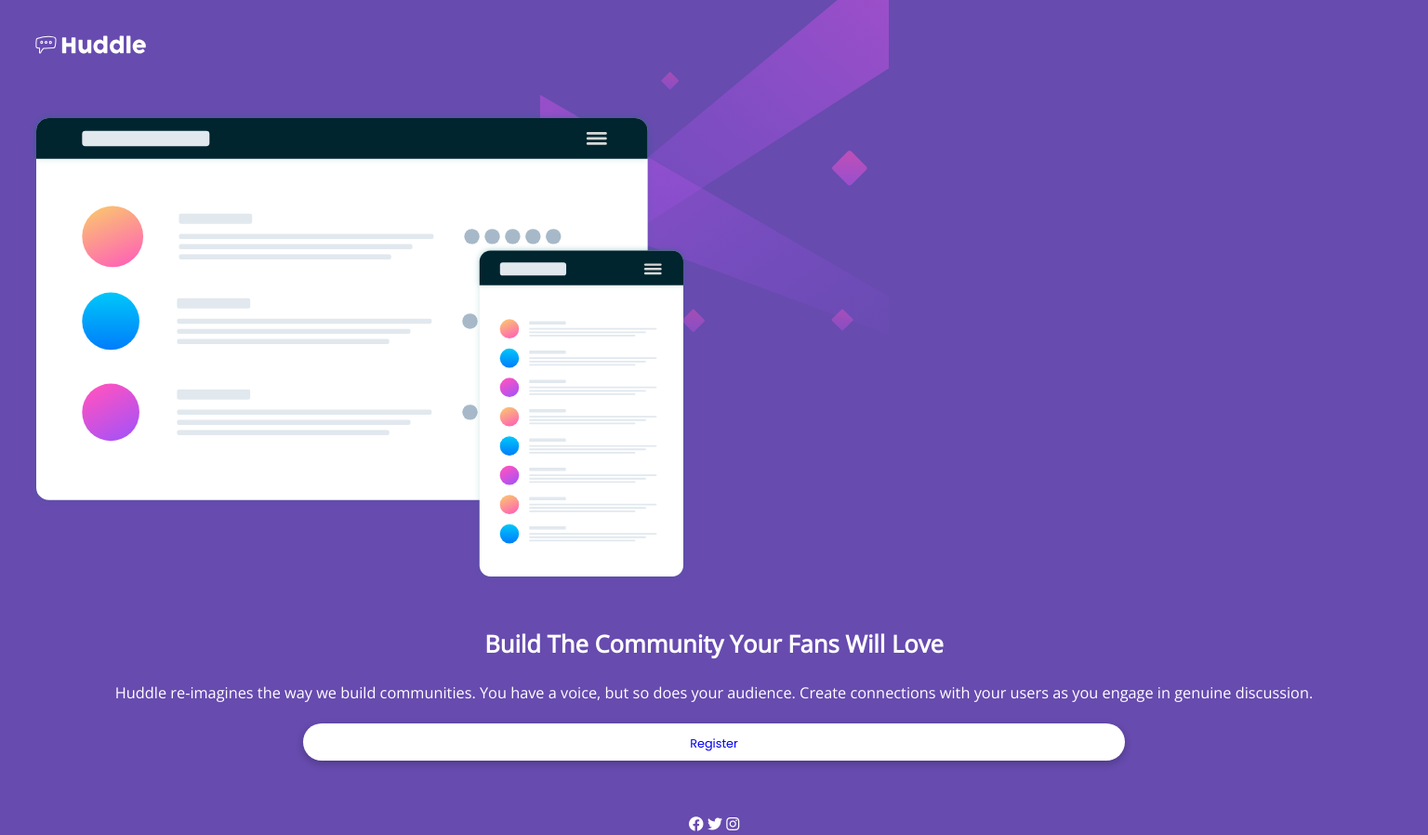
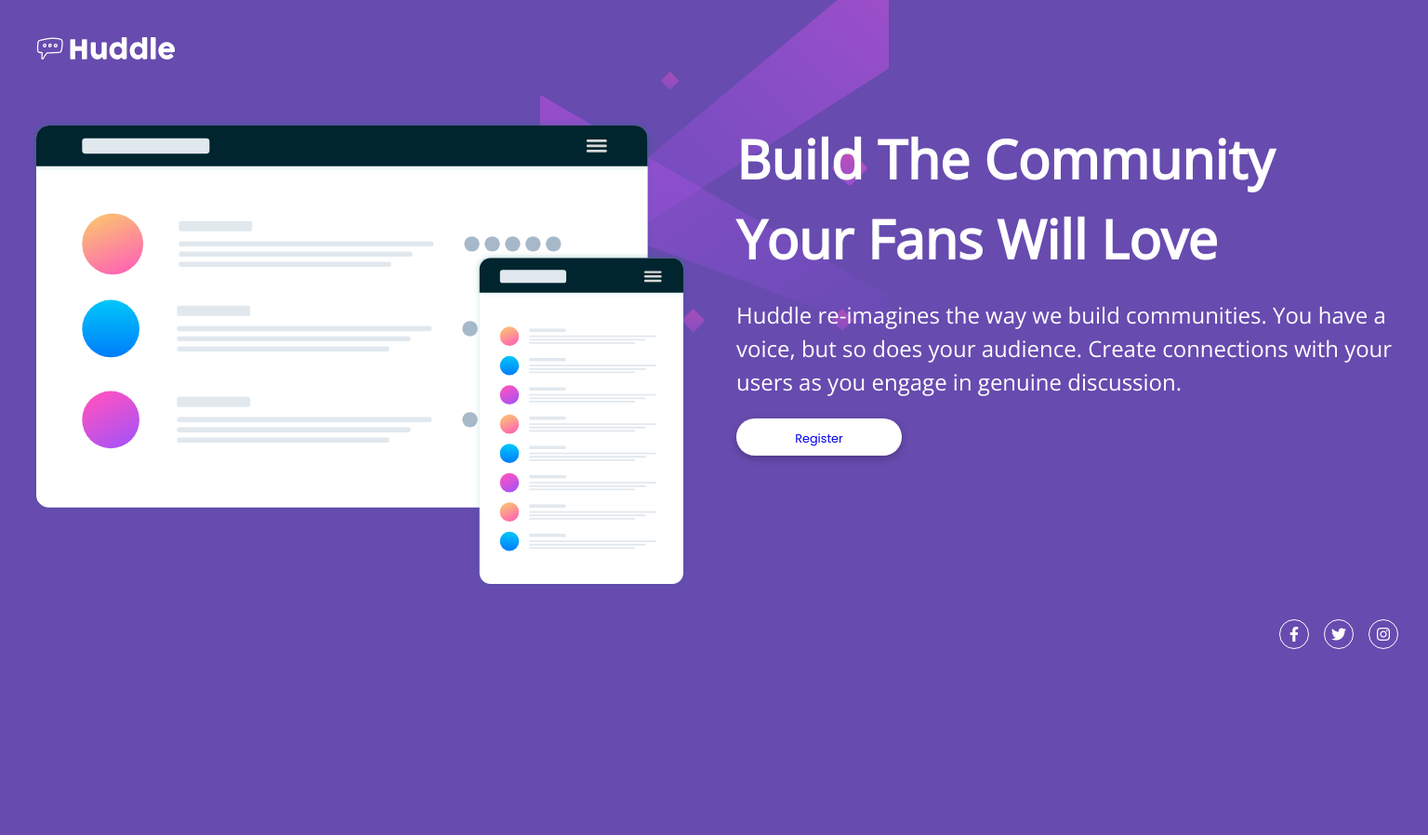
Before and after one commit to kaluczadzsi/huddle-landing-page, a plain HTML site: page index.html in a window 1536 px wide. Shown: the whole page at 93% size. After the commit the page ends 832 px from the top, so only its background shows below. Drawn offline with nearby package versions, Linux system fonts and the light colour scheme.

Commit message:
Media queries added

```diff
--- a/index.html
+++ b/index.html
@@ -53,9 +53,9 @@
       </main>
       <footer>
         <div class="social">
-          <i class="fa-brands fa-facebook"></i>
-          <i class="fa-brands fa-twitter"></i>
-          <i class="fa-brands fa-instagram"></i>
+          <a href="#"><i class="fa-brands fa-facebook-f"></i></a>
+          <a href="#"><i class="fa-brands fa-twitter"></i></a>
+          <a href="#"><i class="fa-brands fa-instagram"></i></a>
         </div>
       </footer>
     </div>
--- a/scss/style.scss
+++ b/scss/style.scss
@@ -7,7 +7,7 @@ body {
 }
 
 .container {
-  padding:0 2rem;
+  padding: 0 2rem;
   margin: 0 auto;
   height: 100vh;
   font-family: $ff-open-sans;
@@ -28,10 +28,9 @@ header {
 }
 
 main {
-
   .content {
     display: grid;
-    gap:3rem
+    gap: 3rem;
   }
 
   h1 {
@@ -41,18 +40,17 @@ main {
   .main-text {
     display: flex;
     flex-direction: column;
-    gap:1.3rem;
+    gap: 1.3rem;
 
-  }
-
-  p {
-    font-size: 1.02rem;
+    p {
+      font-size: 1.02rem;
+    }
   }
 
   button {
     display: inline-block;
     border-radius: 100px;
-    border:none;
+    border: none;
     background-color: #fff;
     color: $clr-violet;
     padding: 0.5rem 1rem;
@@ -72,9 +70,98 @@ main {
       background-color: $clr-magenta;
 
       a {
-        color: #fff;
+        @extend %clr-white;
       }
-
     }
   }
 }
+
+footer {
+  .social {
+    padding-bottom: 2rem;
+    display: flex;
+    justify-content: center;
+    align-items: center;
+    gap: 1rem;
+
+    i {
+      @extend %clr-white;
+      border: 1px solid #fff;
+      padding: 7px;
+      border-radius: 50%;
+      width: 32px;
+      height: 32px;
+
+      &:hover {
+        color: $clr-magenta;
+        border-color: $clr-magenta;
+      }
+    }
+  }
+}
+
+@media (min-width: 768px) {
+  .container {
+    height: 100vh;
+  }
+
+  .content {
+    grid-template-columns: repeat(2, 1fr);
+
+    .main-text {
+      height: 100%;
+      align-self: flex-start;
+      // justify-content: center;
+      text-align: left;
+
+      h1 {
+        font-size: 2.5rem;
+      }
+
+      button {
+        width: 25%;
+        margin: 0;
+      }
+    }
+  }
+
+  footer {
+    .social {
+      margin-top: 2rem;
+      justify-content: flex-end;
+    }
+  }
+}
+
+@media (min-width: 1300px) {
+  header {
+    .logo {
+      width: 10rem;
+    }
+  }
+
+  main {
+    .content {
+      .main-text {
+        h1 {
+          font-size: 3.6rem;
+        }
+
+        p {
+          font-size: 1.5rem;
+        }
+
+        button {
+          width: 25%;
+          margin: 0;
+        }
+      }
+    }
+  }
+
+  footer {
+    .social {
+      padding-bottom: 0;
+    }
+  }
+}
```
Also changed, not shown: css/style.css, 1 other file.
